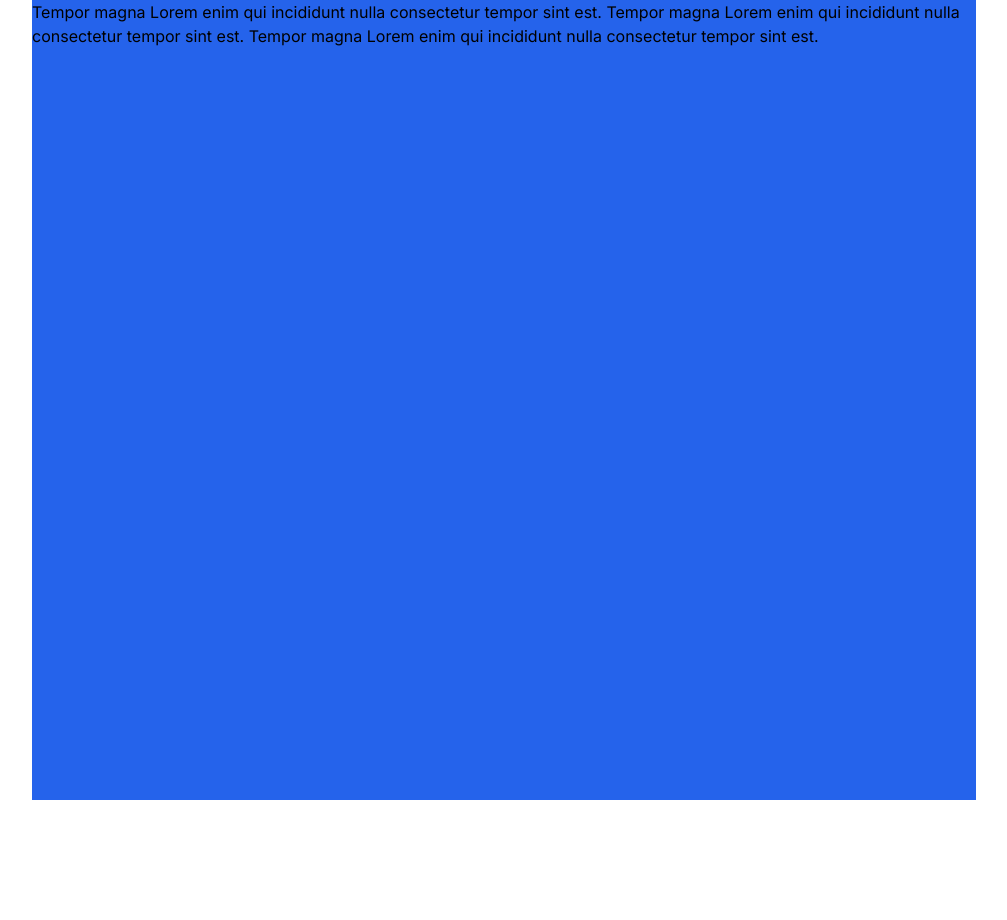
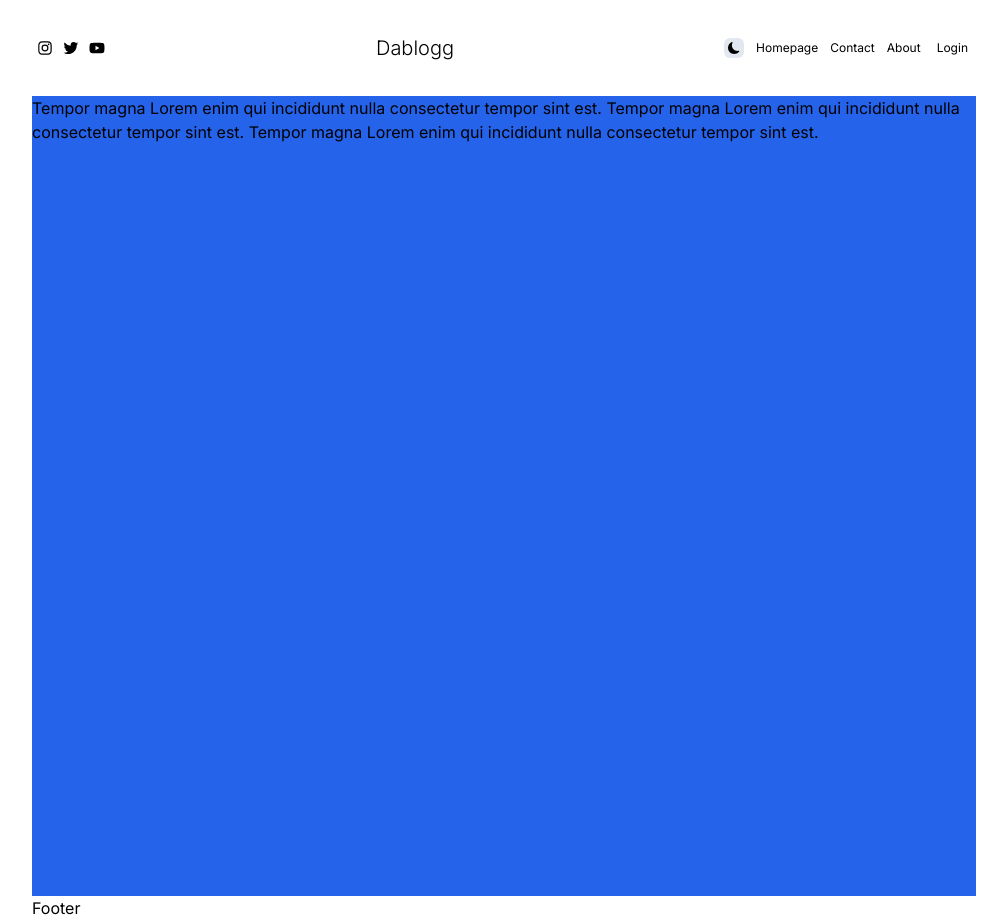
Before and after one commit to walidwazini/nextjs_dablogg, a Next.js app: page / in a window 1280 px wide. Shown: the whole page, without its empty margins (136-1143 px from the left). Before the commit the page ends 800 px from the top, so only its background shows below. Built offline with nearby package versions, Linux system fonts and the light colour scheme.

Commit message:
initial navbar UI

```diff
--- a/package.json
+++ b/package.json
@@ -17,6 +17,7 @@
     "postcss": "8.4.29",
     "react": "18.2.0",
     "react-dom": "18.2.0",
+    "react-icons": "^4.10.1",
     "tailwindcss": "3.3.3"
   }
 }
--- a/src/app/layout.js
+++ b/src/app/layout.js
@@ -1,5 +1,7 @@
 import './globals.css'
 import { Inter } from 'next/font/google'
+
+import { Navbar, Footer } from '../components'
 
 const inter = Inter({ subsets: ['latin'] })
 
@@ -15,11 +17,13 @@
         <div className='min-h-screen' >
           <div
             className={` mx-auto px-20
-          lg:max-w-3xl lg:px-10  md:max-w-[640px]
+          lg:max-w-3xl lg:px-10  md:max-w-[720px]
           xl:max-w-[1024px] 2xl:max-w-[1366px]
           `}
           >
+            <Navbar />
             {children}
+            <Footer />
           </div>
         </div>
       </body>
--- a/src/app/page.js
+++ b/src/app/page.js
@@ -1,14 +1,17 @@
 import Image from 'next/image'
 import Link from 'next/link'
 
+
 export default function Home() {
   return (
-    <div className='bg-blue-600 h-screen ' >
-      <Link href={'/'} >
-        Tempor magna Lorem enim qui incididunt nulla consectetur tempor sint est.
-        Tempor magna Lorem enim qui incididunt nulla consectetur tempor sint est.
-        Tempor magna Lorem enim qui incididunt nulla consectetur tempor sint est.
-      </Link>
+    <div className='bg-blue-600 min-h-screen' >
+      <div className='flex gap-12 ' >
+        <Link href={'/'} >
+          Tempor magna Lorem enim qui incididunt nulla consectetur tempor sint est.
+          Tempor magna Lorem enim qui incididunt nulla consectetur tempor sint est.
+          Tempor magna Lorem enim qui incididunt nulla consectetur tempor sint est.
+        </Link>
+      </div>
     </div>
   )
 }
--- /dev/null
+++ b/src/components/Footer.jsx
@@ -0,0 +1,9 @@
+import React from 'react'
+
+const Footer = () => {
+  return (
+    <div>Footer</div>
+  )
+}
+
+export default Footer
--- /dev/null
+++ b/src/components/Navbar.jsx
@@ -0,0 +1,57 @@
+"use client"
+
+import React, { useState } from 'react'
+import { BiLogoTwitter, BiLogoInstagram, BiLogoYoutube, BiMenu } from 'react-icons/bi'
+import { BsSunFill, BsMoonFill } from 'react-icons/bs'
+import { FcMenu } from 'react-icons/fc'
+
+const links = [
+  { link: '/', title: 'homepage' },
+  { link: '/', title: 'contact' },
+  { link: '/', title: 'about' },
+]
+
+const Navbar = () => {
+  const [darkTheme, setDarkTheme] = useState(false)
+
+  const themeHandler = () => {
+    setDarkTheme(prevState => !prevState)
+  }
+
+
+  return (
+    <div className='flex items-center justify-between h-24 px-1 ' >
+      <div className='hidden lg:flex gap-2 text-lg' >
+        <BiLogoInstagram className=' ' />
+        <BiLogoTwitter />
+        <BiLogoYoutube />
+      </div>
+      <div className='text-left md:text-center text-sm xl:text-xl' >
+        <div className='capitalize font-light' >
+          dablogg
+        </div>
+      </div>
+      <div className='hidden md:flex items-center justify-between gap-3' >
+        <button onClick={themeHandler} className=' bg-slate-200 hover:bg-slate-400 text-xs p-1 rounded-md' >
+          {!darkTheme && <BsMoonFill />}
+          {darkTheme && <BsSunFill />}
+        </button>
+        {links.map((item, i) => (
+          <div key={i} className='text-xs capitalize hover:text-slate-500 hover:underline cursor-pointer ' > {item.title}</div>
+        ))}
+        <button className='text-xs p-1 rounded-md hover:bg-slate-100' >
+          Login
+        </button>
+      </div>
+      <div className='flex md:hidden' >
+        <button
+          onClick={() => {}}
+          className='cursor-pointer text-black hover:bg-gray-100 rounded-full p-1 ' >
+          <BiMenu />
+        </button>
+      </div>
+    </div>
+  )
+}
+
+export default Navbar
--- /dev/null
+++ b/src/components/index.js
@@ -0,0 +1,4 @@
+import Navbar from "./Navbar";
+import Footer from "./Footer";
+
+export { Navbar, Footer }
```
Also changed, not shown: 1 other file (tests, documents, lock files or other folders).
